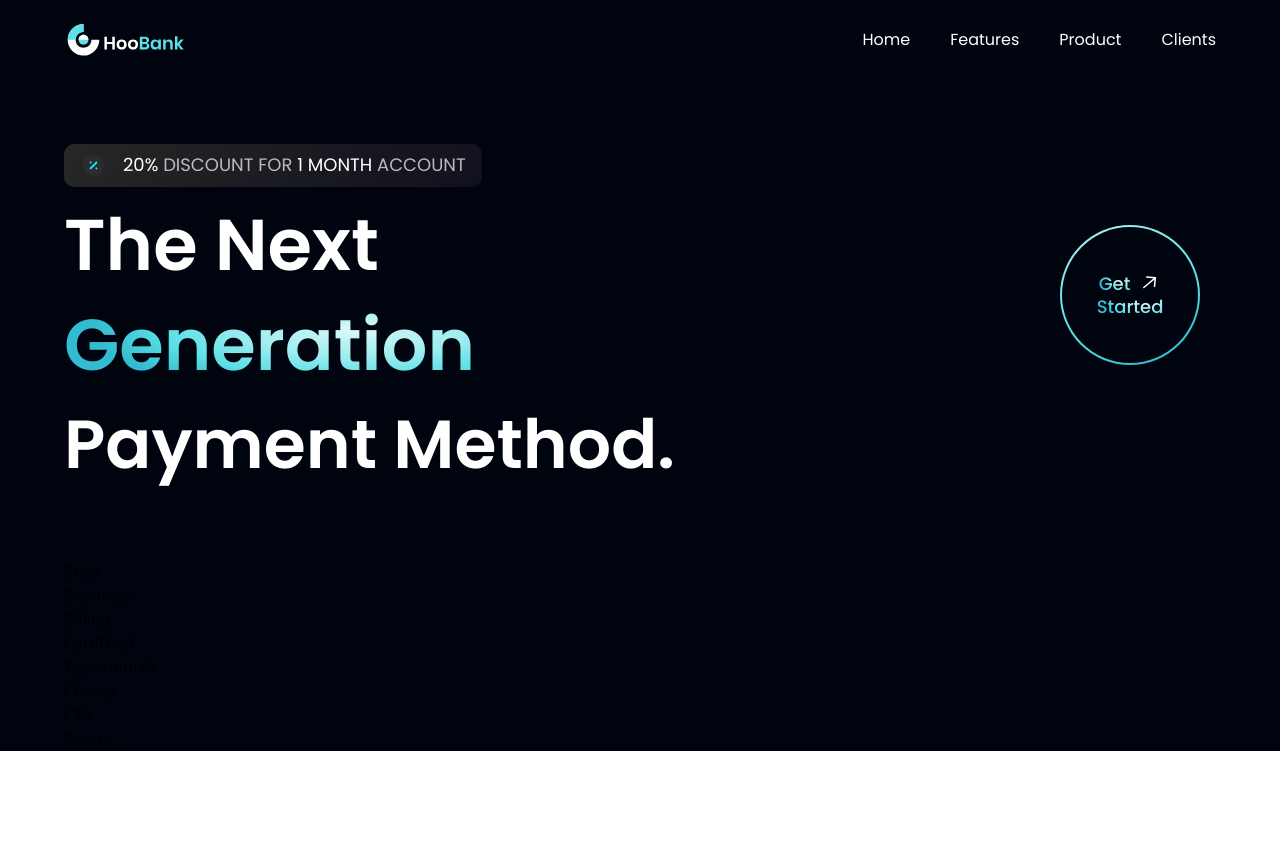
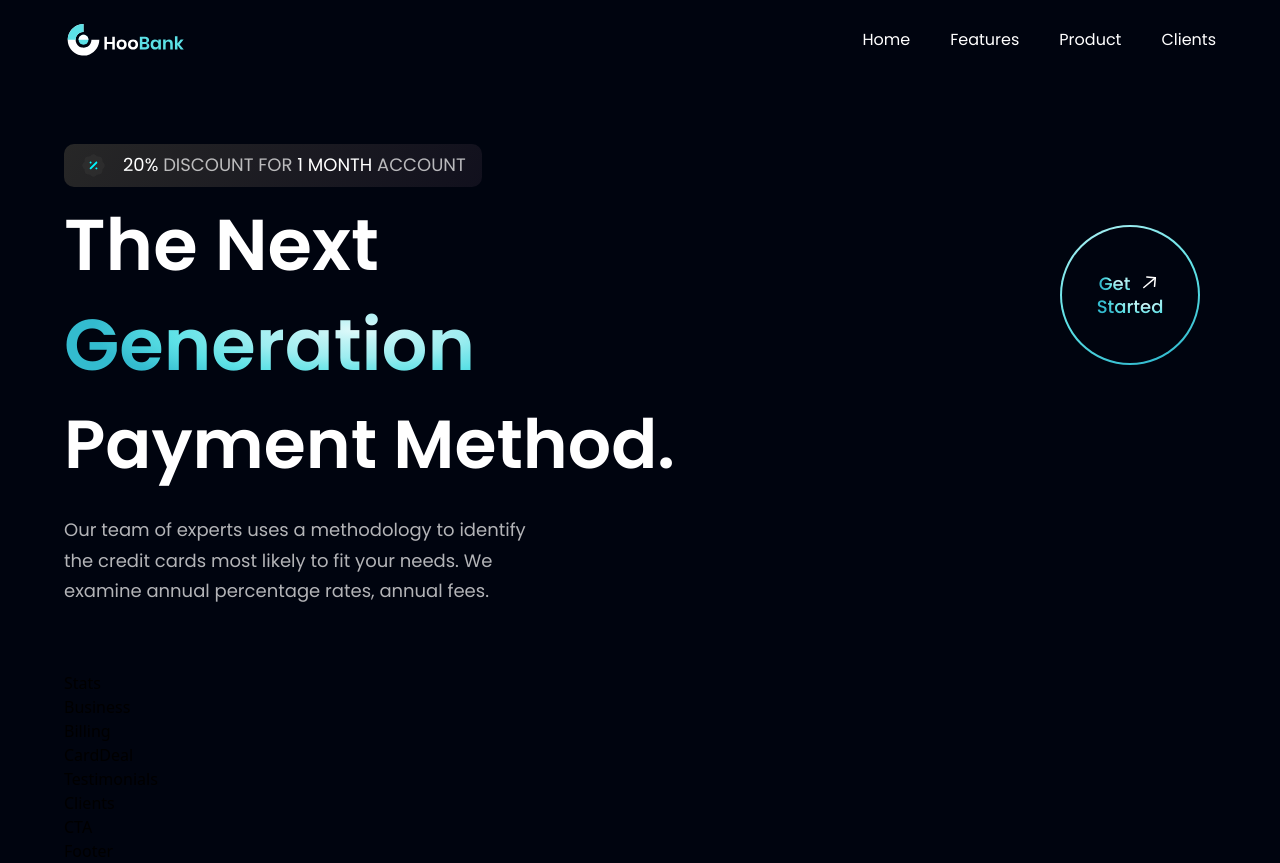
Before and after one commit to S0nG0ku0/HooBank, a React (Vite) app: page / in a window 1280 px wide. Before the commit the page ends 800 px from the top, so only its background shows below. Built offline with nearby package versions, Linux system fonts and the light colour scheme.

Commit message:
change in README

```diff
--- a/src/components/Hero.jsx
+++ b/src/components/Hero.jsx
@@ -29,8 +29,9 @@ const Hero = () => (
       </div>
       <h1  className='font-poppins font-semibold
       ss:text-[68px] text-[52px] text-white ss:leading-[100px] leading-[75px] w-full'>
-        Payment Method.
-      </h1>
+        Payment Method.</h1>
+      <p className={`${styles.paragraph} max-w-[470px] mt-5`}>Our team of experts uses a methodology to identify the credit cards most likely to fit your needs.
+      We examine annual percentage rates, annual fees.</p>
     </div>
   </section>
 )
```
Also changed, not shown: 1 other file (tests, documents, lock files or other folders).
